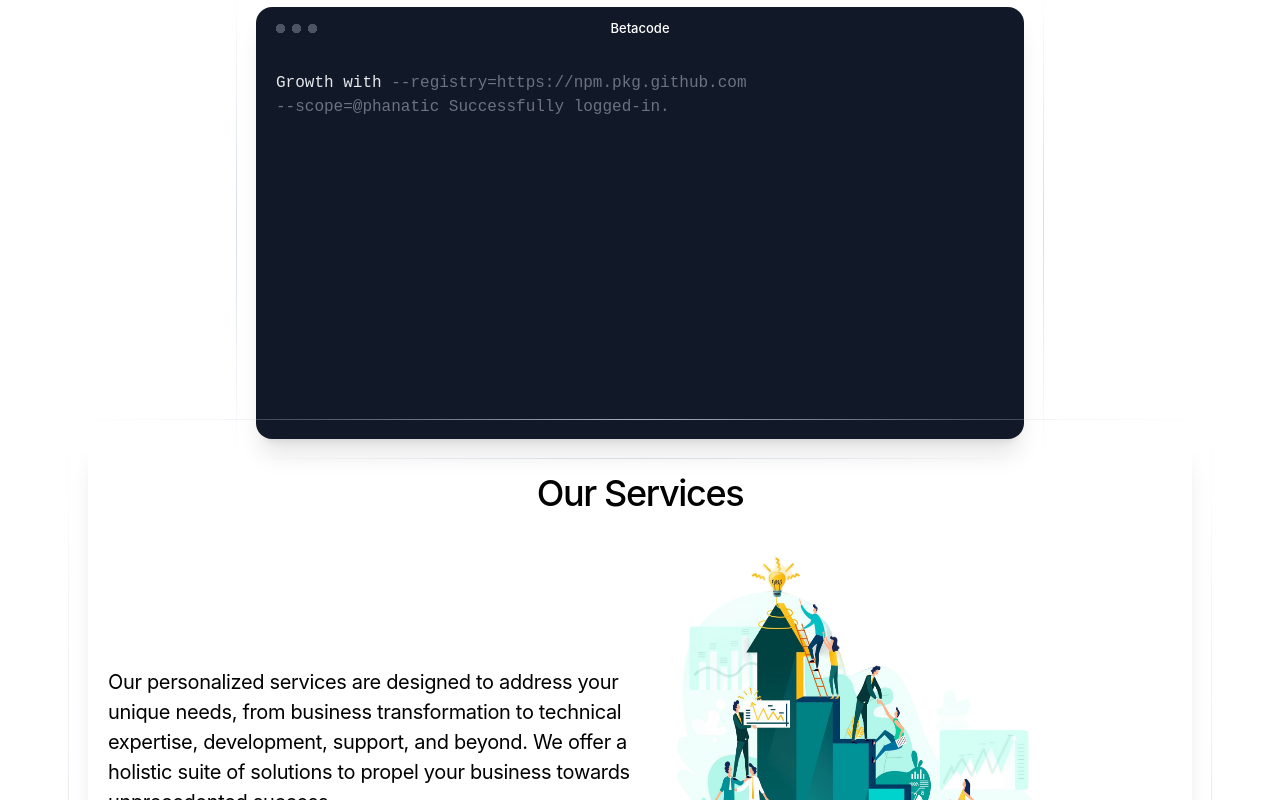
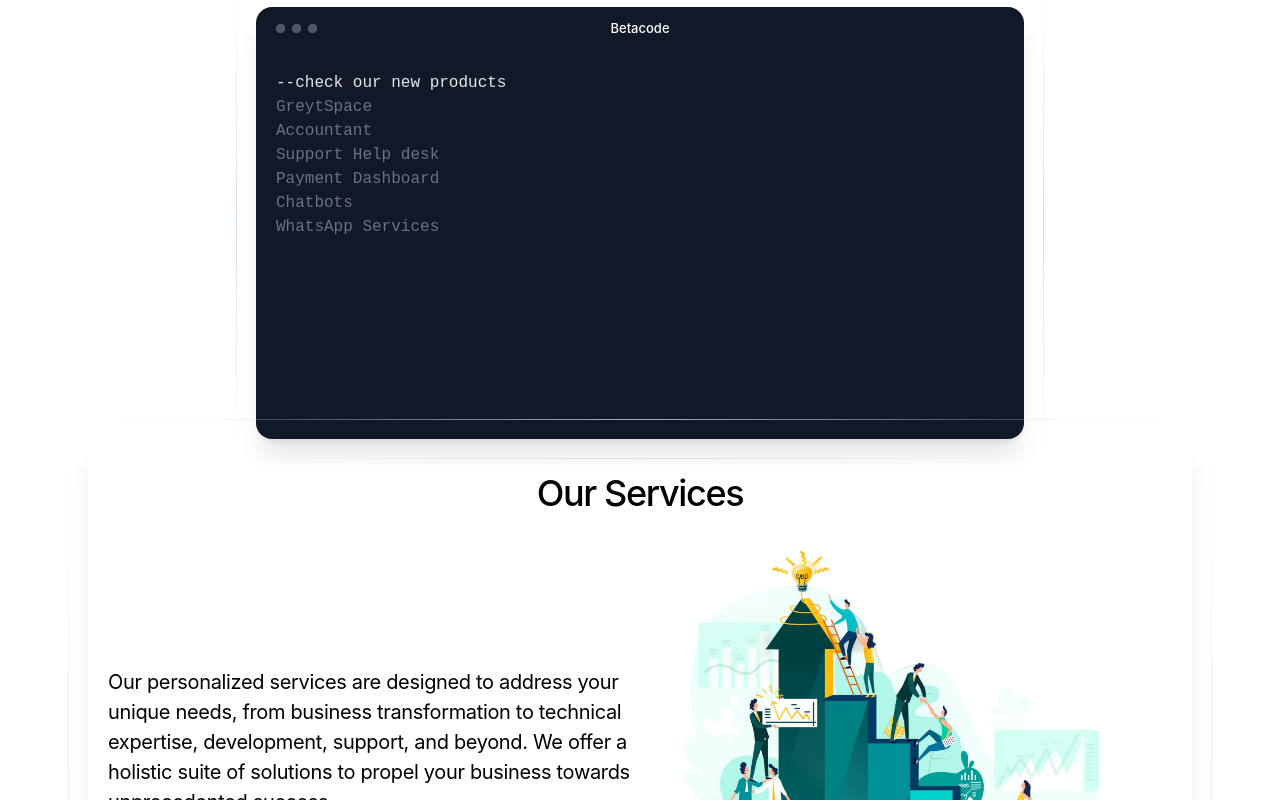
Before and after one commit to RahulRohilla1081/betacode-lp, a React (Create React App) app: page / in a window 1280 px wide. Shown: the part 580-1380 px from the top of the page. Built offline with nearby package versions, Linux system fonts and the light colour scheme.

Commit message:
minor changes

```diff
--- a/src/screens/Dashboard/Screen1.js
+++ b/src/screens/Dashboard/Screen1.js
@@ -460,26 +460,41 @@ function Screen1() {
               </div>
               <div className="font-mono text-gray-500 [&_span]:opacity-0">
                 <span className="animate-[code-1_10s_infinite] text-gray-200">
-                  Growth with
+                  --check our new products
                 </span>{" "}
+                <br />
+                <span className="animate-[code-2_8s_infinite]">GreytSpace</span>
+                <br />
                 <span className="animate-[code-2_10s_infinite]">
-                  --registry=https://npm.pkg.github.com
+                  Accountant
                 </span>
                 <br />
-                <span className="animate-[code-3_10s_infinite]">
-                  --scope=@phanatic
-                </span>{" "}
-                <span className="animate-[code-4_10s_infinite]">
+                <span className="animate-[code-2_12s_infinite]">
+                  Support Help desk
+                </span>
+                <br />
+                <span className="animate-[code-2_14s_infinite]">
+                  Payment Dashboard
+                </span>
+                <br />
+                <span className="animate-[code-2_16s_infinite]">
+                  Chatbots
+                </span>
+                <br />
+                <span className="animate-[code-2_18s_infinite]">
+                  WhatsApp Services
+                </span>
+                {/* <span className="animate-[code-4_10s_infinite]">
                   Successfully logged-in.
-                </span>
+                </span> */}
                 <br />
                 <br />
                 <span className="animate-[code-5_10s_infinite] text-gray-200">
-                  npm publish
+                  Connect with Us
                 </span>
                 <br />
                 <span className="animate-[code-6_10s_infinite]">
-                  Package published.
+                  sales@betacode.com
                 </span>
               </div>
             </div>
@@ -507,8 +522,9 @@ function Screen1() {
                 <img
                   src={IMAGES.GoalAchievement}
                   style={{
-                    width: 450,
+                    width: "100%",
                     height: 450,
+                    objectFit:"cover"
                   }}
                 />
               </div>
```
